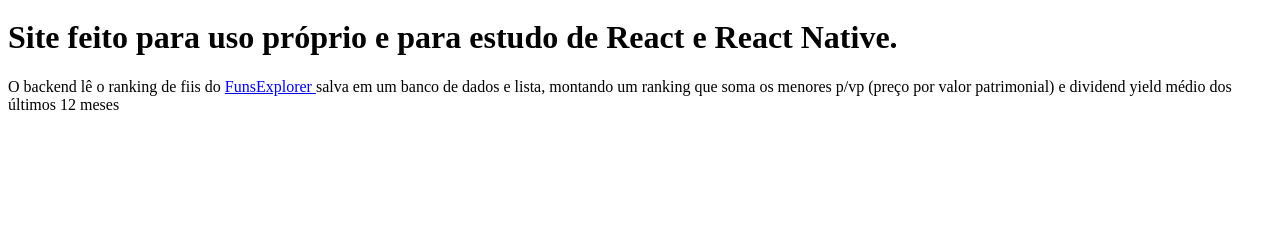
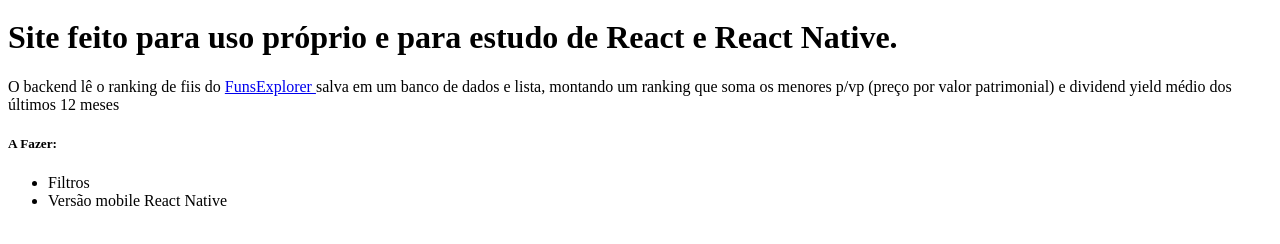
Before and after one commit to MatheusInacio/Formacao-3EM, a plain HTML site: page index.html in a window 1280 px wide. Shown: the part 454-698 px from the top of the page. Drawn offline with Linux system fonts and the light colour scheme.

Commit message:
readme atualizado

```diff
--- a/index.html
+++ b/index.html
@@ -32,13 +32,17 @@
         Site feito para uso próprio e para estudo de React e React Native.
     </h1>
 
-    <p>O backend lê o ranking de fiis do <a href="https://www.fundsexplorer.com.br/ranking"> FunsExplorer </a> salva em
+    <p>
+        O backend lê o ranking de fiis do <a href="https://www.fundsexplorer.com.br/ranking"> FunsExplorer </a> salva em
         um banco de dados e lista, montando um ranking que soma os menores
         p/vp (preço por valor patrimonial) e dividend yield médio dos últimos 12 meses
+    </p>
 
-
-
-    </p>
+    <h5>A Fazer:</h5>
+    <ul>
+        <li>Filtros</li>
+        <li>Versão mobile React Native</li>
+    </ul>
 
     <a href="https://appfiis.netlify.app/"></a>
 </body>
```
Also changed, not shown: 1 other file.
